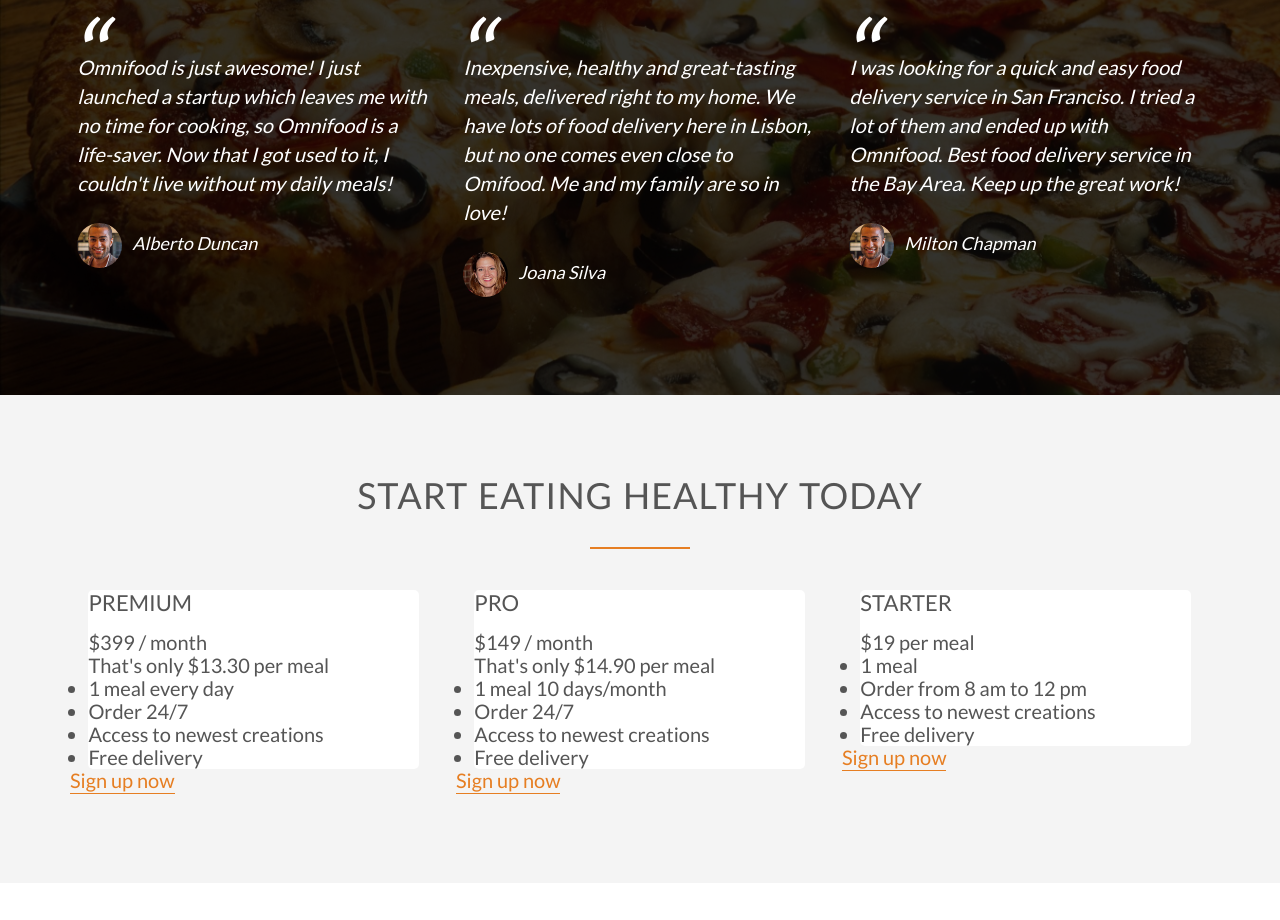
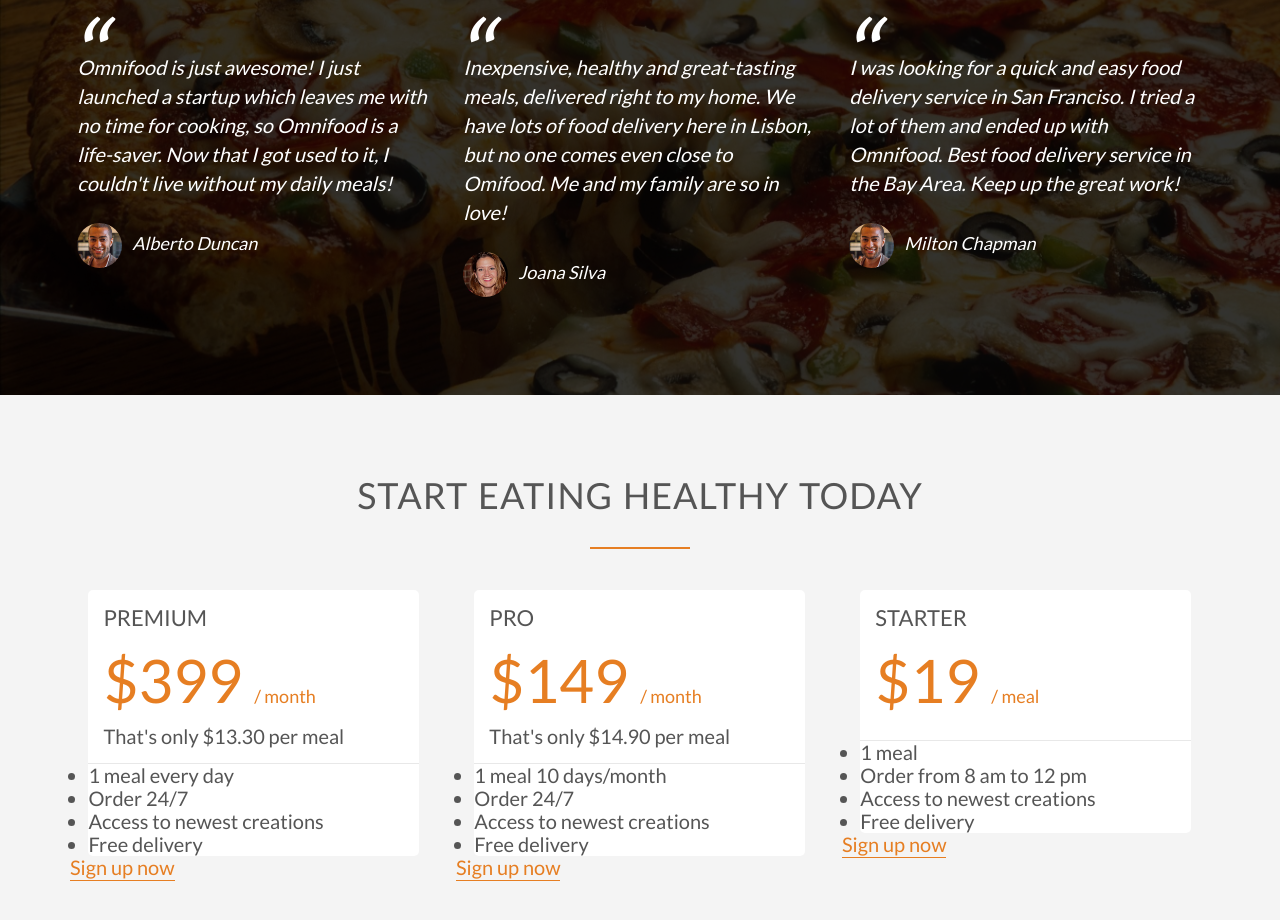
Before and after one commit to tbricca/food-delivery-app, a plain HTML site: page index.html in a window 1280 px wide. Shown: the part 3527-4447 px from the top of the page. Before the commit the page ends 4410 px from the top, so only its background shows below. Drawn offline with Linux system fonts and the light colour scheme; files whose address does not match are found by name.

Commit message:
modified the pricing to make the font size larger and added a span for the per month text. its looking good

```diff
--- a/index.html
+++ b/index.html
@@ -269,7 +269,7 @@
                 <div class="plan-box">
                     <div>
                         <h3>Premium</h3>
-                        <p class="plan-price">$399 / month</p>
+                        <p class="plan-price">$399 <span>/ month</span></p>
                         <p class="plan-pric-meal">That's only $13.30 per meal</p>
                     </div>
                     <ul>
@@ -287,7 +287,7 @@
                 <div class="plan-box">
                     <div>
                         <h3>Pro</h3>
-                        <p class="plan-price">$149 / month</p>
+                        <p class="plan-price">$149 <span>/ month</span></p>
                         <p class="plan-pric-meal">That's only $14.90 per meal</p>
                     </div>
                     <ul>
@@ -305,7 +305,7 @@
                 <div class="plan-box">
                     <div>
                         <h3>Starter</h3>
-                        <p class="plan-price">$19 per meal</p>
+                        <p class="plan-price">$19 <span>/ meal</span></p>
                         <p class="plan-pric-meal"></p>
                     </div>
                     <ul>
--- a/resources/css/style.css
+++ b/resources/css/style.css
@@ -412,3 +412,24 @@ cite img {
     width: 90%;
     margin-left: 5%;
 }
+
+.plan-box div {
+    padding: 15px;
+    border-bottom: 1px solid #e8e8e8;
+}
+
+.plan-price {
+    font-size: 300%;
+    margin-bottom: 10px;
+    font-weight: 100;
+    color: #e67e22;
+}
+
+.plan-price span {
+    font-size: 30%;
+    font-weight: 300;
+}
+
+plan-price-meal {
+    font-size: 80%;
+}
```
